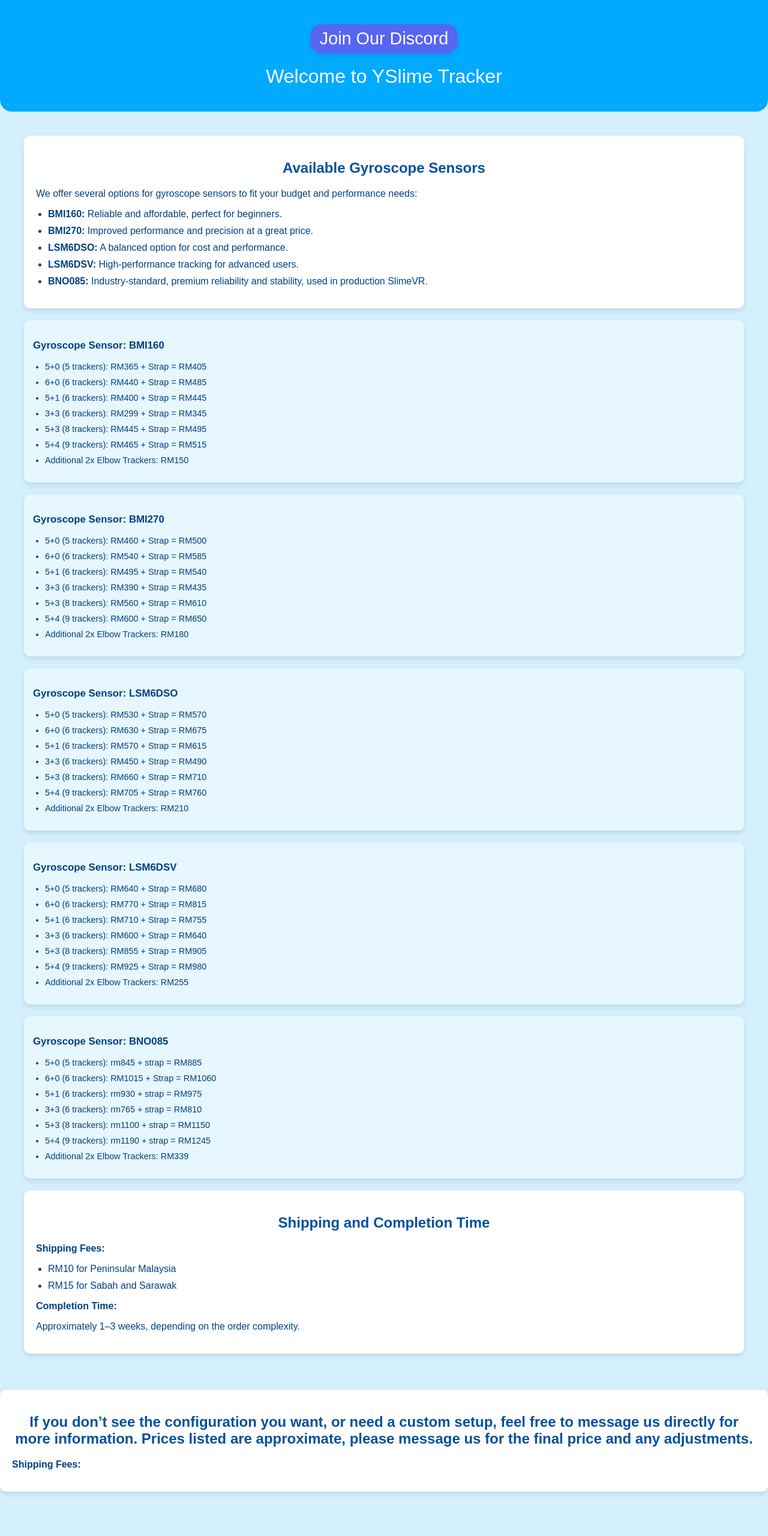
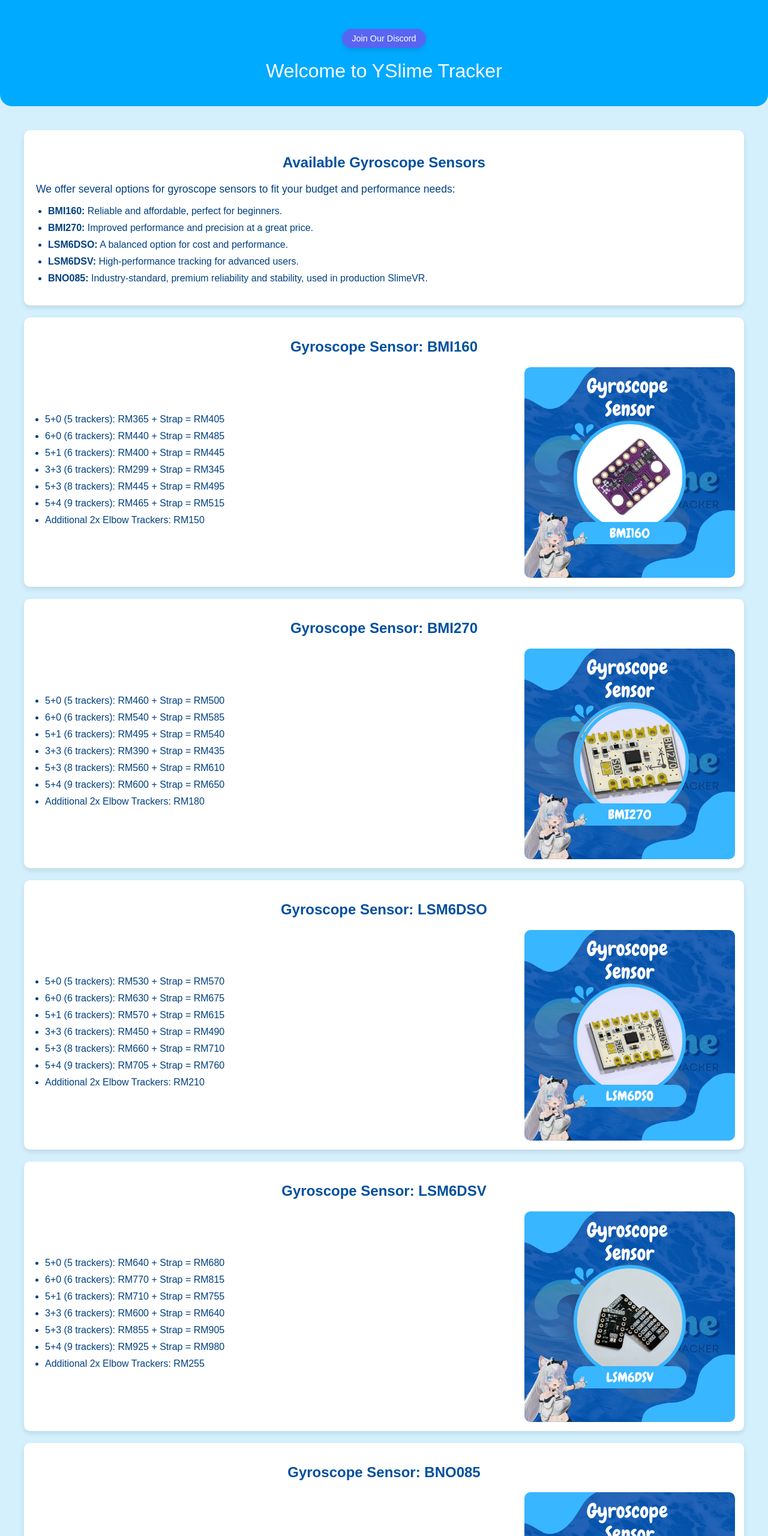
Before and after one commit to ShanaNyaa/yslime-tracker, a website: page index.html in a window 1280 px wide. Shown: the top 2560 px of the page at 60% size. Before the commit the page ends 2506 px from the top, so only its background shows below. Drawn offline with Linux system fonts and the light colour scheme.

Commit message:
Add initial CSS styles for layout and responsiveness

```diff
--- a/index.html
+++ b/index.html
@@ -6,113 +6,10 @@
   <title>YSlime Tracker</title>
   <meta property="og:title" content="YSlime Tracker">
   <meta property="og:description" content="Track your slime activities with YSlime Tracker.">
-  <meta property="og:image" content="images\23.png">
+  <meta property="og:image" content="images/23.png">
   <meta property="og:url" content="https://yslime-tracker.vercel.app/">
   <meta property="og:type" content="website">
-  <style>
-    body {
-      font-family: Arial, sans-serif;
-      margin: 0;
-      padding: 0;
-      background: #d4f0fd; /* Light blue background */
-      color: #004080; /* Dark blue text */
-    }
-
-    .container {
-      max-width: 1200px;
-      margin: 0 auto;
-      padding: 20px;
-    }
-
-    header {
-      text-align: center;
-      padding: 40px 20px;
-      background: #00aaff; /* Blue header background */
-      color: white;
-      font-size: 2em;
-      border-radius: 0 0 20px 20px;
-      position: relative;
-    }
-
-    .discord-button {
-      display: inline-block;
-      background: #5865f2;
-      color: white;
-      font-size: 0.9em; /* Reduced font size for smaller button */
-      text-decoration: none;
-      padding: 8px 16px; /* Smaller padding for button size */
-      border-radius: 20px;
-      box-shadow: 0 4px 8px rgba(0, 0, 0, 0.1);
-      transition: background 0.3s ease;
-      margin-bottom: 20px; /* Adds space below the button */
-    }
-
-    .discord-button:hover {
-      background: #4752c4;
-    }
-
-    .sensor-section {
-      margin: 20px 0;
-      padding: 20px;
-      background: white;
-      border-radius: 10px;
-      box-shadow: 0 4px 8px rgba(0, 0, 0, 0.1);
-    }
-
-    h2 {
-      text-align: center;
-      color: #00509e;
-    }
-
-    ul {
-      padding-left: 20px;
-    }
-
-    li {
-      margin-bottom: 10px;
-    }
-
-    .price-table {
-      display: flex;
-      flex-wrap: wrap;
-      justify-content: space-between;
-      gap: 20px;
-    }
-
-    .price-box {
-      flex: 1 1 calc(50% - 20px);
-      background: #e6f7ff;
-      border-radius: 10px;
-      padding: 15px;
-      box-shadow: 0 4px 8px rgba(0, 0, 0, 0.1);
-      font-size: 0.9em;
-    }
-
-    .shipping-section {
-      margin: 20px 0;
-      padding: 20px;
-      background: white;
-      border-radius: 10px;
-      box-shadow: 0 4px 8px rgba(0, 0, 0, 0.1);
-    }
-
-    footer {
-      text-align: center;
-      padding: 20px;
-      background: #004080; /* Dark blue footer */
-      color: white;
-      margin-top: 40px;
-      border-radius: 20px 20px 0 0;
-    }
-
-    a {
-      color: #00aaff;
-      text-decoration: none;
-    }
-    a:hover {
-      text-decoration: underline;
-    }
-  </style>
+  <link rel="stylesheet" href="public/style.css">
 </head>
 <body>
   <header>
@@ -140,7 +37,8 @@
     <div class="price-table">
       <!-- BMI160 -->
       <div class="price-box">
-        <h3>Gyroscope Sensor: BMI160</h3>
+        <h2>Gyroscope Sensor: BMI160</h2>
+        <div class="price-content">
           <ul>
             <li>5+0 (5 trackers): RM365 + Strap = RM405</li>
             <li>6+0 (6 trackers): RM440 + Strap = RM485</li>
@@ -150,11 +48,14 @@
             <li>5+4 (9 trackers): RM465 + Strap = RM515</li>
             <li>Additional 2x Elbow Trackers: RM150</li>
           </ul>
+          <img src="images/1._Gyroscope_Sensor__BMI160.png" alt="BMI160 Image" class="price-image">
+        </div>
       </div>
 
       <!-- BMI270 -->
       <div class="price-box">
-        <h3>Gyroscope Sensor: BMI270</h3>
+        <h2>Gyroscope Sensor: BMI270</h2>
+        <div class="price-content">
           <ul>
             <li>5+0 (5 trackers): RM460 + Strap = RM500</li>
             <li>6+0 (6 trackers): RM540 + Strap = RM585</li>
@@ -164,11 +65,14 @@
             <li>5+4 (9 trackers): RM600 + Strap = RM650</li>
             <li>Additional 2x Elbow Trackers: RM180</li>
           </ul>
+          <img src="images/1._Gyroscope_Sensor__BMI270.png" alt="BMI270 Image" class="price-image">
+        </div>
       </div>
 
        <!-- LSM6DSO -->
       <div class="price-box">
-        <h3>Gyroscope Sensor: LSM6DSO</h3>
+        <h2>Gyroscope Sensor: LSM6DSO</h2>
+        <div class="price-content">
           <ul>
             <li>5+0 (5 trackers): RM530 + Strap = RM570</li>
             <li>6+0 (6 trackers): RM630 + Strap = RM675</li>
@@ -178,11 +82,14 @@
             <li>5+4 (9 trackers): RM705 + Strap = RM760</li>
             <li>Additional 2x Elbow Trackers: RM210</li>
           </ul>
+          <img src="images/1._Gyroscope_Sensor__LSM6DSO.png" alt="LSM6DSO Image" class="price-image">
+        </div>
       </div>
 
        <!-- LSM6DSV -->
       <div class="price-box">
-        <h3>Gyroscope Sensor: LSM6DSV</h3>
+        <h2>Gyroscope Sensor: LSM6DSV</h2>
+        <div class="price-content">
           <ul>
             <li>5+0 (5 trackers): RM640 + Strap = RM680</li>
             <li>6+0 (6 trackers): RM770 + Strap = RM815</li>
@@ -192,20 +99,25 @@
             <li>5+4 (9 trackers): RM925 + Strap = RM980</li>
             <li>Additional 2x Elbow Trackers: RM255</li>
           </ul>
+          <img src="images/1._Gyroscope_Sensor__LSM6DSV.png" alt="LSM6DSV Image" class="price-image">
+        </div>
       </div>
 
       <!-- BNO085 -->
       <div class="price-box">
-        <h3>Gyroscope Sensor: BNO085</h3>
+        <h2>Gyroscope Sensor: BNO085</h2>
+        <div class="price-content">
           <ul>
-          <li>5+0 (5 trackers): rm845 + strap = RM885</li>
+            <li>5+0 (5 trackers): RM845 + Strap = RM885</li>
             <li>6+0 (6 trackers): RM1015 + Strap = RM1060</li>
-          <li>5+1 (6 trackers): rm930 + strap = RM975</li>
-          <li>3+3 (6 trackers): rm765 + strap = RM810</li>
-          <li>5+3 (8 trackers): rm1100 + strap = RM1150</li>
-          <li>5+4 (9 trackers): rm1190 + strap = RM1245</li>
+            <li>5+1 (6 trackers): RM930 + Strap = RM975</li>
+            <li>3+3 (6 trackers): RM765 + Strap = RM810</li>
+            <li>5+3 (8 trackers): RM1100 + Strap = RM1150</li>
+            <li>5+4 (9 trackers): RM1190 + Strap = RM1245</li>
             <li>Additional 2x Elbow Trackers: RM339</li>
           </ul>
+          <img src="images/1._Gyroscope_Sensor__BNO085.png" alt="BNO085 Image" class="price-image">
+        </div>
       </div>
 
       <!-- Add other sensor price lists here -->
@@ -223,12 +135,11 @@
       <p><strong>Completion Time:</strong></p>
       <p>Approximately 1–3 weeks, depending on the order complexity.</p>
     </div>
-  </div>
 
- <!-- Shipping Section -->
+    <!-- Custom Configurations Section -->
     <div class="shipping-section">
-      <h2>If you don’t see the configuration you want, or need a custom setup, feel free to message us directly for more information. Prices listed are approximate, please message us for the final price and any adjustments.</h2>
-      <p><strong>Shipping Fees:</strong></p>
+      <h2>Custom Configurations</h2>
+      <p>If you don’t see the configuration you want, or need a custom setup, feel free to message us directly for more information. Prices listed are approximate, please message us for the final price and any adjustments.</p>
     </div>
   </div>
 </body>
--- /dev/null
+++ b/public/style.css
@@ -0,0 +1,174 @@
+body {
+  font-family: Arial, sans-serif;
+  margin: 0;
+  padding: 0;
+  background: #d4f0fd; /* Light blue background */
+  color: #004080; /* Dark blue text */
+  font-size: 1rem; /* Base font size */
+}
+
+.container {
+  max-width: 1200px;
+  margin: 0 auto;
+  padding: 20px;
+}
+
+header {
+  text-align: center;
+  padding: 40px 20px;
+  background: #00aaff; /* Blue header background */
+  color: white;
+  font-size: 2rem; /* Relative font size */
+  border-radius: 0 0 20px 20px;
+  position: relative;
+}
+
+.discord-button {
+  display: inline-block;
+  background: #5865f2;
+  color: white;
+  font-size: 0.9rem; /* Relative font size */
+  text-decoration: none;
+  padding: 8px 16px; /* Smaller padding for button size */
+  border-radius: 20px;
+  box-shadow: 0 4px 8px rgba(0, 0, 0, 0.1);
+  transition: background 0.3s ease;
+  margin-bottom: 20px; /* Adds space below the button */
+}
+
+.discord-button:hover {
+  background: #4752c4;
+}
+
+.sensor-section {
+  margin: 20px 0;
+  padding: 20px;
+  background: white;
+  border-radius: 10px;
+  box-shadow: 0 4px 8px rgba(0, 0, 0, 0.1);
+}
+
+h2 {
+  font-size: 1.5rem; /* Relative font size */
+  text-align: center;
+  color: #00509e;
+}
+
+p {
+  font-size: 1.1rem; /* Relative font size */
+}
+
+ul {
+  padding-left: 20px;
+}
+
+li {
+  margin-bottom: 10px;
+}
+
+.price-table {
+  display: flex;
+  flex-wrap: wrap;
+  justify-content: space-between;
+  gap: 20px;
+}
+
+.price-box {
+  flex: 1 1 calc(50% - 20px);
+  background: white;
+  border-radius: 10px;
+  padding: 15px;
+  box-shadow: 0 4px 8px rgba(0, 0, 0, 0.1);
+  font-size: 1rem; /* Ensure the same font size as the base font size */
+}
+
+.price-content {
+  display: flex;
+  justify-content: space-between;
+  align-items: center; /* Center items vertically */
+  flex-wrap: wrap;
+}
+
+.price-image {
+  max-width: 30%; /* Default max-width for desktop */
+  height: auto;
+  margin-left: 10px; /* Add some space to the left of the image */
+  flex: 0 0 100px; /* Adjust this value to control the minimum width of the image */
+  border-radius: 10px; /* Add this line to make the image rounded */
+}
+
+@media (max-width: 768px) {
+  .price-content {
+    flex-direction: column;
+    align-items: center;
+  }
+
+  .price-image {
+    max-width: 100%; /* Max-width for mobile */
+    margin-left: 0;
+    margin-top: 20px;
+    flex: 0 0 auto;
+  }
+}
+
+.shipping-section {
+  margin: 20px 0;
+  padding: 20px;
+  background: white;
+  border-radius: 10px;
+  box-shadow: 0 4px 8px rgba(0, 0, 0, 0.1);
+}
+
+footer {
+  text-align: center;
+  padding: 20px;
+  background: #004080; /* Dark blue footer */
+  color: white;
+  margin-top: 40px;
+  border-radius: 20px 20px 0 0;
+}
+
+a {
+  color: #00aaff;
+  text-decoration: none;
+}
+a:hover {
+  text-decoration: underline;
+}
+
+/* Media queries for responsive text */
+@media (max-width: 1200px) {
+  body {
+    font-size: 0.9rem;
+  }
+  header {
+    font-size: 1.8rem;
+  }
+  h2 {
+    font-size: 1.4rem;
+  }
+  p {
+    font-size: 1rem;
+  }
+  .price-box {
+    font-size: 0.85rem;
+  }
+}
+
+@media (max-width: 768px) {
+  body {
+    font-size: 0.8rem;
+  }
+  header {
+    font-size: 1.6rem;
+  }
+  h2 {
+    font-size: 1.2rem;
+  }
+  p {
+    font-size: 0.9rem;
+  }
+  .price-box {
+    font-size: 0.8rem;
+  }
+}
```
Also changed, not shown: images/1._Gyroscope_Sensor__BMI160.png (added), images/1._Gyroscope_Sensor__BMI270.png (added), images/1._Gyroscope_Sensor__BNO085.png (added), images/1._Gyroscope_Sensor__LSM6DSO.png (added), images/1._Gyroscope_Sensor__LSM6DSV.png (added). Lines whose indentation alone changed are shown as unchanged.
